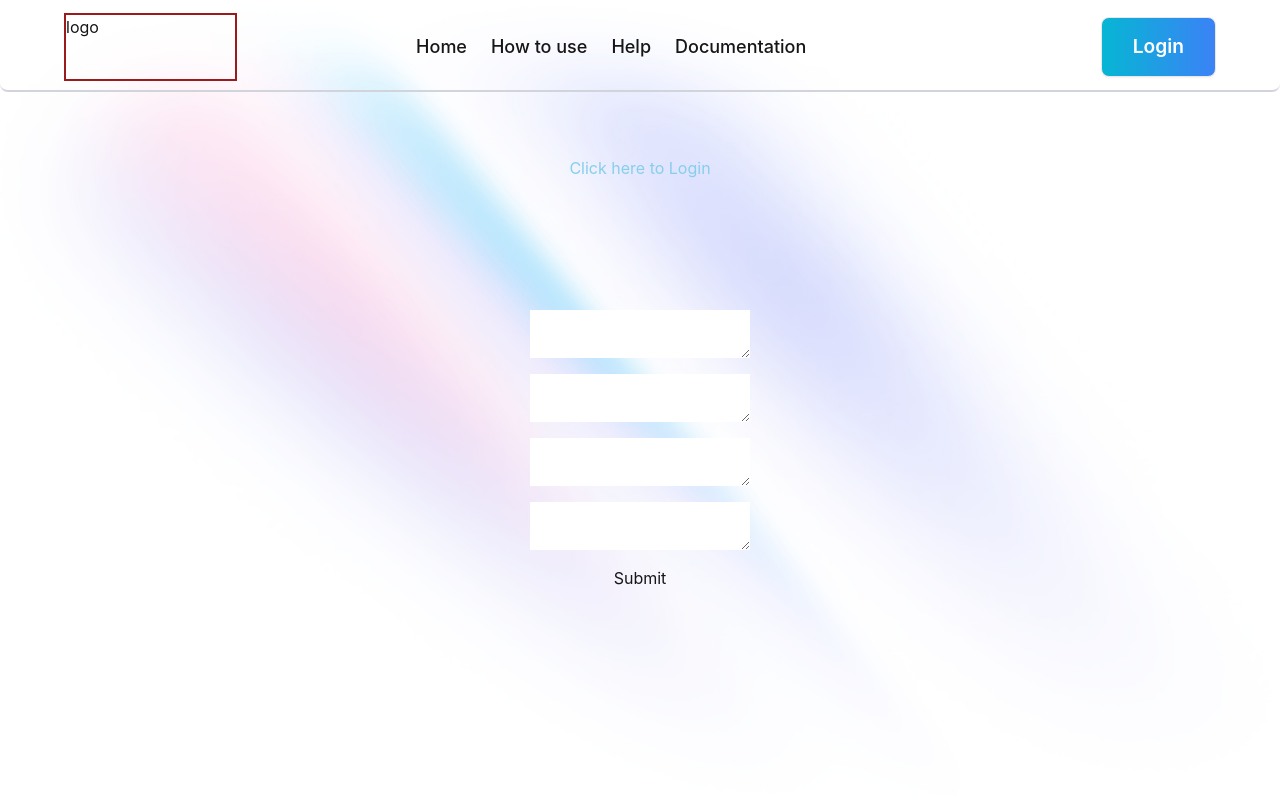
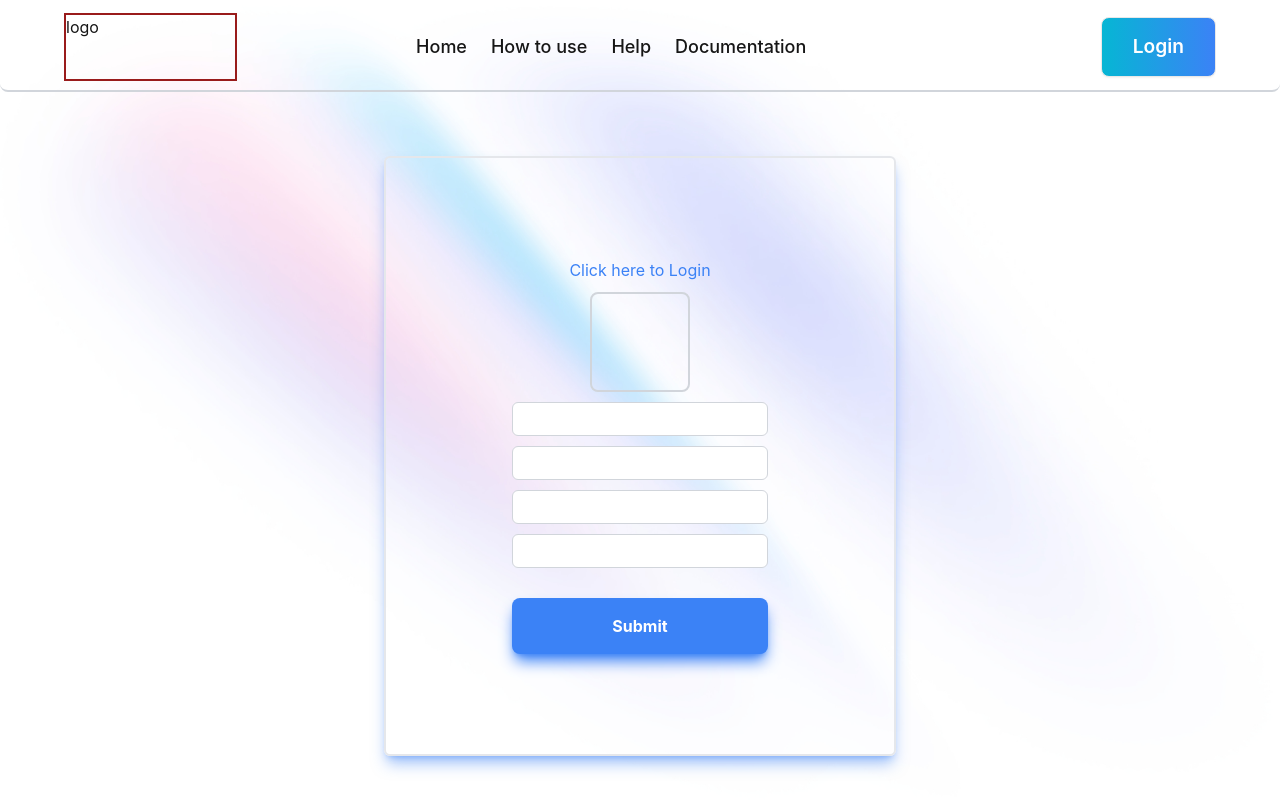
Before and after one commit to navneetthakor/bcv-frontend-new, a React (Create React App) app: page /login in a window 1280 px wide. Built offline with nearby package versions, Linux system fonts and the light colour scheme.

Commit message:
login page styling

```diff
--- a/src/components/login/Login.js
+++ b/src/components/login/Login.js
@@ -5,12 +5,10 @@ import { useNavigate } from "react-router-dom";
 import { UserLogedContext } from "../../context/UserLogedContext";
 
 export default function Login() {
-
   // to chanck whether user login state changes or not
   const { isUserLoged, setIsUserLoged } = useContext(UserLogedContext);
   // for navigation
   const navigate = useNavigate();
-
 
   // schema for formik form
   const userFormSchema = yup.object().shape({
@@ -63,11 +61,9 @@ export default function Login() {
       console.log(data.usertoken);
       localStorage.setItem("usertoken", data.usertoken);
       setIsUserLoged(true);
-      navigate('/result');
+      navigate("/result");
     }
   };
-
-
 
   // to toggle login and signup
   const handleLoginSignupToggle = () => {
@@ -75,6 +71,7 @@ export default function Login() {
     else setLoginSignupState("signup");
   };
 
+  // formik form -------------
   const formik = (
     <Formik
       initialValues={{
@@ -98,15 +95,19 @@ export default function Login() {
         isSubmitting,
         /* and other goodies */
       }) => (
-        <form onSubmit={handleSubmit}>
+        <Form onSubmit={handleSubmit}>
           <div
-            style={{ display: 'flex', flexDirection: "column", gap: "10px", height: "65vh", width: '100%'}}
+            style={{
+              display: "flex",
+              flexDirection: "column",
+              gap: "10px",
+              height: "75vh",
+              width: "40vw",
+            }}
+            className="border-2 border-gray-200 shadow-lg shadow-blue-500/50 rounded-md items-center justify-center"
           >
             <button
-              style={{
-                color: "skyblue",
-                ":hover": { textDecoration: "underline" },
-              }}
+              className="text-blue-500 hover:text-blue-600 hover:decoration-solid hover:underline"
               onClick={handleLoginSignupToggle}
             >
               Click here to{" "}
@@ -115,16 +116,20 @@ export default function Login() {
             {loginSignupState === "signup" && (
               <div
                 style={{
-                  width: 110,
-                  height: 110,
+                  width: 100,
+                  height: 100,
                   cursor: "pointer",
                 }}
-                className=""
+                className="border-2 border-gray-300 rounded-lg overflow-hidden"
                 onClick={() => document.getElementById("image").click()}
               >
                 {selectedImage && (
-                  <div
-                    style={{width: '100px', height: '100px'}}
+                  <img
+                    style={{
+                      width: "100px",
+                      height: "100px",
+                      overflow: "hidden",
+                    }}
                     src={URL.createObjectURL(selectedImage)}
                     alt="uploaded img"
                   />
@@ -145,10 +150,9 @@ export default function Login() {
             />
 
             {loginSignupState === "signup" && (
-              <div width={'100%'}>
-                <textarea
-                  sx={{ width: '100%' }}
-                  variant="standard"
+              <div width={"100%"}>
+                <input
+                  className="rounded-md p-1 w-[20vw] active:border-gray-400 border-gray-300 border-[1px]"
                   label="userName"
                   type="txt"
                   name="username"
@@ -158,14 +162,14 @@ export default function Login() {
                   value={values.username}
                 />
                 {values.username === "" && touched.username && (
-                  <div>username required </div>
+                  <div className="text-red-800"> username required </div>
                 )}
               </div>
             )}
 
-            <div width={'100%'}>
-              <textarea
-                sx={{ width: '100%' }}
+            <div width={"100%"}>
+              <input
+                className="rounded-md p-1 w-[20vw] active:border-gray-400 border-gray-300 border-[1px]"
                 variant="standard"
                 label="email"
                 type="email"
@@ -175,14 +179,12 @@ export default function Login() {
                 onBlur={handleBlur}
                 value={values.email}
               />
-              {errors.email && touched.email && (
-                <div>{errors.email} </div>
-              )}
+              {errors.email && touched.email && <div>{errors.email} </div>}
             </div>
             {loginSignupState === "signup" && (
-              <div width={'100%'}>
-                <textarea
-                  sx={{ width: '100%' }}
+              <div width={"100%"}>
+                <input
+                  className="rounded-md p-1 w-[20vw] active:border-gray-400 border-gray-300 border-[1px]"
                   variant="standard"
                   label="Contact Number"
                   type="txt"
@@ -193,13 +195,13 @@ export default function Login() {
                   value={values.contact_num}
                 />
                 {errors.contact_num && touched.contact_num && (
-                  <div>{errors.contact_num} </div>
+                  <div className="text-red-800">{errors.contact_num} </div>
                 )}
               </div>
             )}
-            <div width={'100%'}>
-              <textarea
-                sx={{ width: '100%' }}
+            <div width={"100%"}>
+              <input
+                className="rounded-md p-1 w-[20vw] active:border-gray-400 border-gray-300 border-[1px]"
                 variant="standard"
                 label="Password"
                 type="txt"
@@ -214,42 +216,41 @@ export default function Login() {
               )}
             </div>
             <button
-              sx={{
-                background: 'linear-gradient(to right, #805af5, #cd99ff)',
-                marginTop: '5vh',
-                width: '40%'
-            }}
+              className=" mt-5 border hover:bg-blue-600 bg-blue-500 w-[20vw] h-[7vh] shadow-blue-500 border-none shadow-lg flex items-center justify-center text-white font-bold rounded-lg cursor-pointer"
               variant="contained"
               type="submit"
               onClick={handleSubmit}
             >
-              <div variant="h5" sx={{fontWeight: '700', color: 'white'}} > Submit</div>
+              <div variant="h5" sx={{ fontWeight: "700", color: "white" }}>
+                {" "}
+                Submit
+              </div>
             </button>
           </div>
-        </form>
+        </Form>
       )}
     </Formik>
   );
 
   // to check weather user already logged or not
-  useEffect(()=>{
-    if(localStorage.getItem('usertoken')) navigate('/result');
-  },[])
+  useEffect(() => {
+    if (localStorage.getItem("usertoken")) navigate("/result");
+  }, []);
 
   return (
     <div
       style={{
-    position: 'relative',
-    zIndex: '100',
-    display: 'flex',
-    alignItems: 'center',
-    justifyContent: 'center',
-    paddingTop:'8vh',
+        position: "relative",
+        zIndex: "100",
+        display: "flex",
+        alignItems: "center",
+        justifyContent: "center",
+        paddingTop: "8vh",
       }}
     >
       <div
         sx={{
-        width: '30%',
+          width: "30%",
         }}
       >
         {formik}
--- a/src/scences/ChatBoard.js
+++ b/src/scences/ChatBoard.js
@@ -18,7 +18,7 @@ export default function ChatBoard() {
           background: "rgba(255,255,255,0.4)",
           backdropFilter: "blur(8px)",
         }}
-        class="rounded-lg shadow-xl border-blue-300/50 border-t-2 shadow-blue-500/50 h-[80vh] w-[70vw] p-2 pt-5"
+        class="rounded-lg shadow-xl border-2 border-gray-200 shadow-blue-500/50 h-[80vh] w-[70vw] p-2 pt-5"
       >
         {/* inital text by ai  */}
         <div className="chat chat-start">
@@ -54,7 +54,7 @@ export default function ChatBoard() {
           <h3 className="font-bold text-lg">Select Method</h3>
             <ul className="menu  bg-base-200 rounded-box w-[100%] mt-2">
               <li>
-                <details open>
+                <details open >
                   <summary>Master Template</summary>
                   <ul>
                     <li >
@@ -70,11 +70,11 @@ export default function ChatBoard() {
                 </details>
               </li>
               <li>
-                <details open>
+                <details>
                   <summary>Company Template</summary>
                   <ul>
                     <li>
-                      <details open>
+                      <details >
                         <summary>Amazon</summary>
                         <ul>
                           <li>
@@ -87,7 +87,7 @@ export default function ChatBoard() {
                       </details>
                     </li>
                     <li>
-                      <details open>
+                      <details >
                         <summary>Google</summary>
                         <ul>
                           <li>
```
Lines whose indentation alone changed are shown as unchanged.
